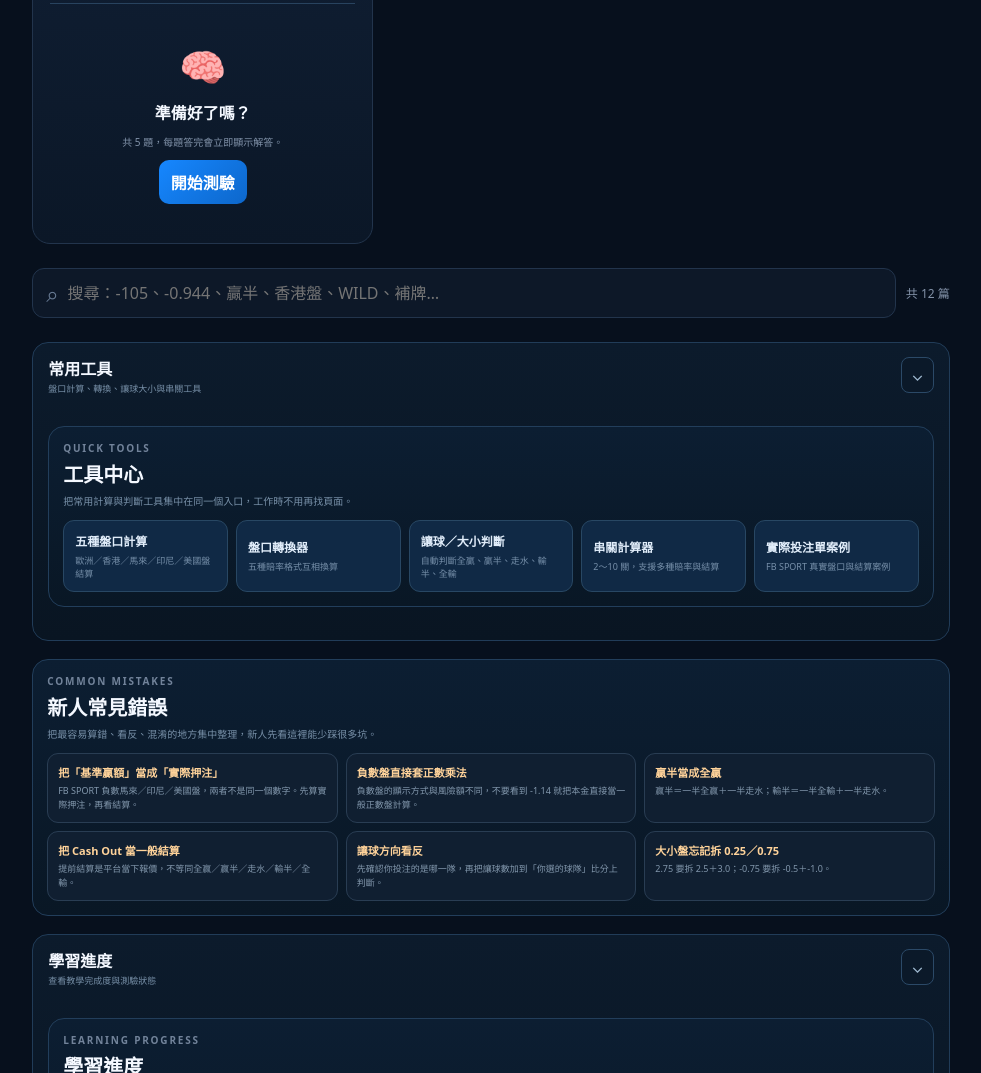
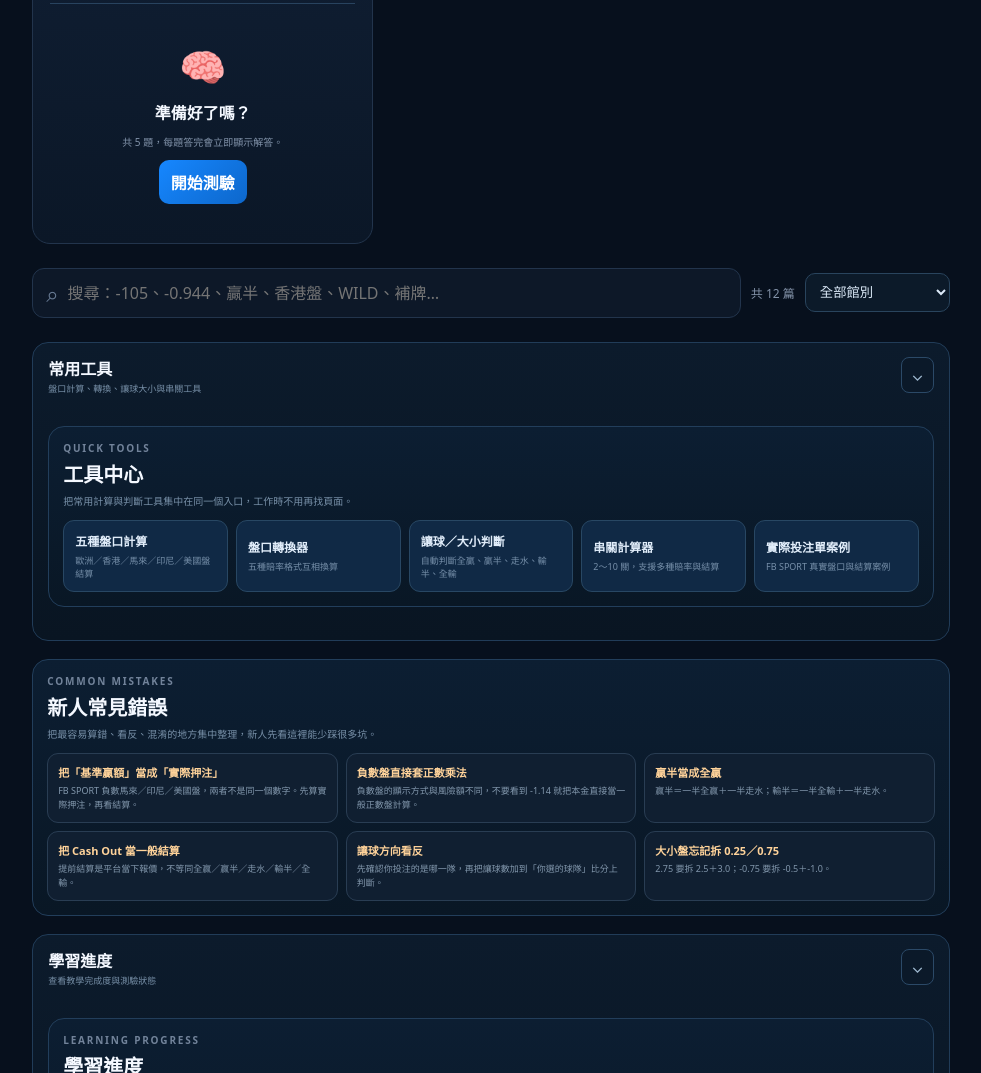
Before and after one commit to ataswechat03-ops/atas-game-guide, a plain HTML site: page index.html in a window 1280 px wide. Shown: the part 1613-2686 px from the top of the page, without its empty margins (279-1260 px from the left). Drawn offline with nearby package versions, Linux system fonts and the light colour scheme; no server answers.

Commit message:
Load provider filter and step renderer

```diff
--- a/index.html
+++ b/index.html
@@ -58,7 +58,7 @@
 
 <script src="https://cdn.jsdelivr.net/npm/jszip@3.10.1/dist/jszip.min.js"></script>
 <script src="guides.js?v=20261010c"></script>
-<script src="content-source.js?v=20261011e"></script>
+<script src="content-source.js?v=20261012b"></script>
 <script src="script.js?v=20261011d"></script>
 <script src="preview-loader.js?v=20261012a"></script>
 <script src="fantan-image.js?v=20261010c"></script>
@@ -73,6 +73,7 @@
 <script src="parlay-tool.js?v=20261011a"></script>
 <script src="platform-upgrades.js?v=20261011a"></script>
 <script src="layout-v2.js?v=20261011a"></script>
+<script src="frontend-phase2.js?v=20261012a"></script>
 <script src="covers.js?v=20261011d"></script>
 </body>
 </html>
```
